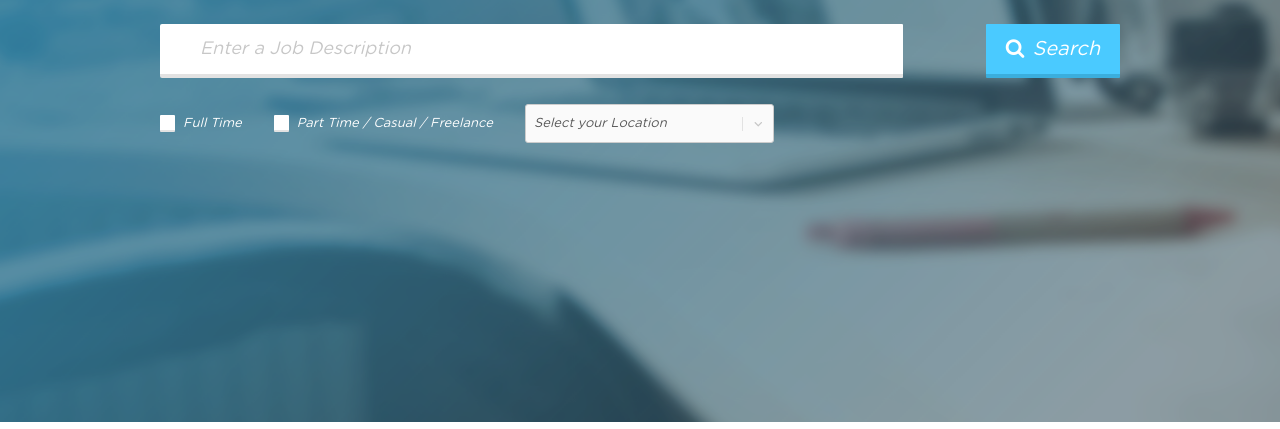
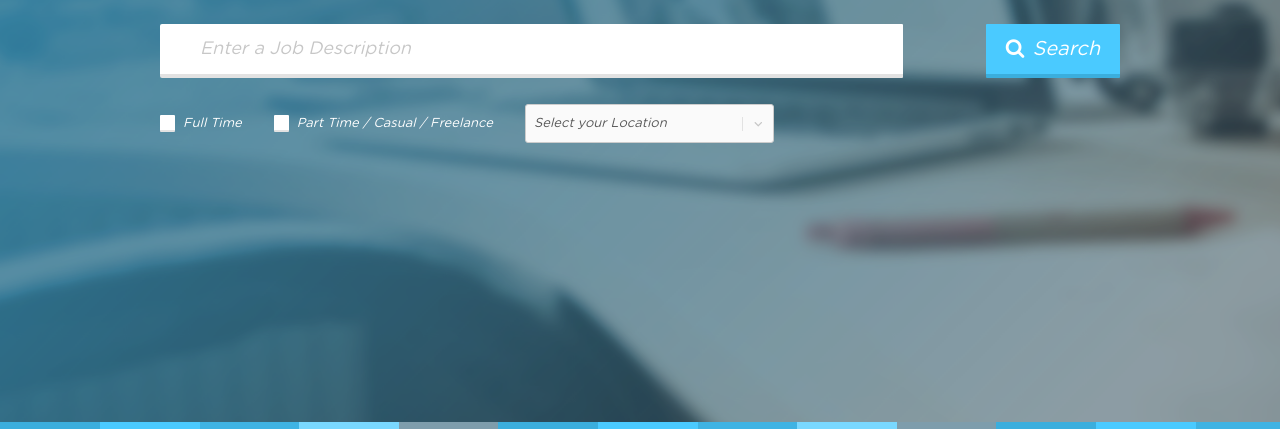
Before and after one commit to MrIvan4ik/MySite5, a plain HTML site: page index.html in a window 1280 px wide. Shown: the part 431-860 px from the top of the page. Drawn offline with Linux system fonts and the light colour scheme.

Commit message:
Добавил разделитель

```diff
--- a/index.html
+++ b/index.html
@@ -40,5 +40,6 @@
         </div>
       </div>
     </header>
+    <div class="separator">    </div>
   </body>
 </html>
--- a/style/style.sass
+++ b/style/style.sass
@@ -240,3 +240,7 @@ input
     -webkit-appearance: none
     &:focus
       outline: none
+.separator
+  width: auto
+  height: 7px
+  background-image: url(../img/separator.png)
```
Also changed, not shown: style/style.css, 1 other file.
